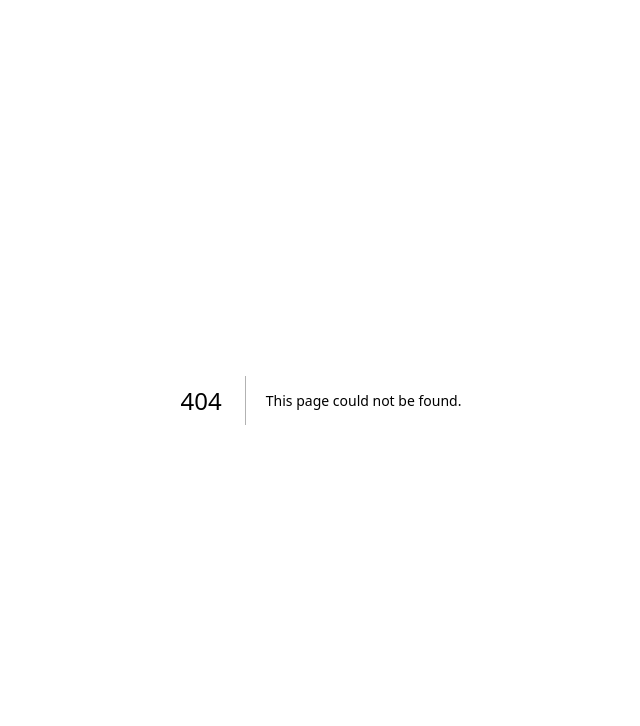
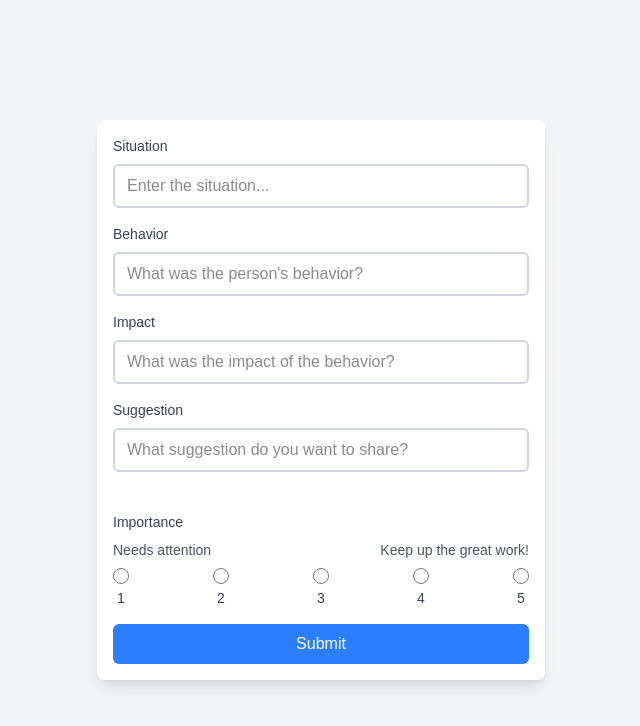
Before and after one commit to wgreunke/ssc, a Next.js app: page /mockups/sbi in a window 1280 px wide. Before the commit this address had no page. Shown: the top 726 px of the page, without its empty margins (319-959 px from the left). Built offline with nearby package versions, Linux system fonts and the light colour scheme.

Commit message:
Push latest

```diff
--- /dev/null
+++ b/src/app/mockups/sbi/page.tsx
@@ -0,0 +1,89 @@
+'use client';
+
+import React from 'react';
+
+export default function SBIPage() {
+  return (
+    <div className="flex justify-center items-center min-h-screen bg-gray-100">
+      <div className="w-full max-w-md p-4 bg-white rounded-lg shadow-lg">
+        <form className="space-y-4">
+          <div>
+            <label htmlFor="situation" className="block text-sm font-medium text-gray-700 mb-2">
+              Situation
+            </label>
+            <input
+              type="text"
+              id="situation"
+              name="situation"
+              className="w-full px-3 py-2 border-2 border-gray-300 rounded-md focus:outline-none focus:border-blue-500 focus:ring-1 focus:ring-blue-500"
+              placeholder="Enter the situation..."
+            />
+          </div>
+
+          <label htmlFor="Behavior" className="block text-sm font-medium text-gray-700 mb-2">
+            Behavior
+          </label>
+          <input
+            type="text"
+            id="Behavior"
+            name="Behaivor"
+            className="w-full px-3 py-2 border-2 border-gray-300 rounded-md focus:outline-none focus:border-blue-500 focus:ring-1 focus:ring-blue-500"
+            placeholder="What was the person's behavior?"
+          />
+
+          <label htmlFor="Impact" className="block text-sm font-medium text-gray-700 mb-2">
+            Impact
+          </label>
+          <input
+            type="text"
+            id="Impact"
+            name="Impact"
+            className="w-full px-3 py-2 border-2 border-gray-300 rounded-md focus:outline-none focus:border-blue-500 focus:ring-1 focus:ring-blue-500"
+            placeholder="What was the impact of the behavior?"
+          />
+
+          <label htmlFor="Suggestion" className="block text-sm font-medium text-gray-700 mb-2">
+            Suggestion
+          </label>
+          <input
+            type="text"
+            id="Suggestion"
+            name="Suggestion"
+            className="w-full px-3 py-2 border-2 border-gray-300 rounded-md focus:outline-none focus:border-blue-500 focus:ring-1 focus:ring-blue-500"
+            placeholder="What suggestion do you want to share?"
+          />
+
+          <div className="mt-6">
+            <label htmlFor="Severity" className="block text-sm font-medium text-gray-700 mb-2">
+          Importance
+          </label>
+            <div className="flex justify-between mb-2">
+              <span className="text-sm text-gray-600">Needs attention</span>
+              <span className="text-sm text-gray-600">Keep up the great work!</span>
+            </div>
+            <div className="flex justify-between items-center">
+              {[1, 2, 3, 4, 5].map((value) => (
+                <div key={value} className="flex flex-col items-center">
+                  <input
+                    type="radio"
+                    id={`severity-${value}`}
+                    name="severity"
+                    value={value}
+                    className="w-4 h-4 text-blue-600 border-gray-300 focus:ring-blue-500"
+                  />
+                  <label htmlFor={`severity-${value}`} className="mt-1 text-sm text-gray-700">
+                    {value}
+                  </label>
+                </div>
+              ))}
+            </div>
+          </div>
+
+          <button type="submit" className="w-full bg-blue-500 text-white py-2 px-4 rounded-md hover:bg-blue-600 transition-colors">
+            Submit
+          </button>
+        </form>
+      </div>
+    </div>
+  );
+}
```
